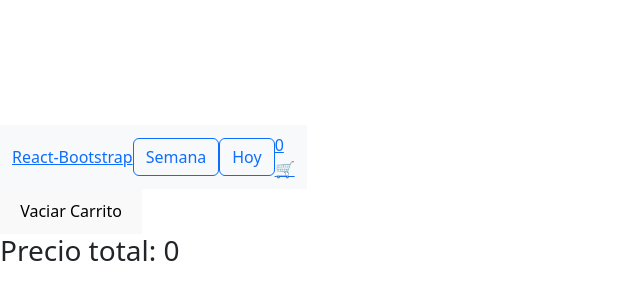
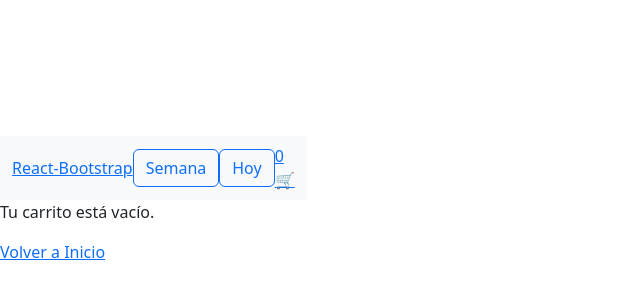
Before and after one commit to Valen-Quimey/tutto-pedidos-app, a React (Create React App) app: page /cart in a window 1280 px wide. Shown: the part 200-500 px from the top of the page, without its empty margins (0-640 px from the left). Built offline with nearby package versions, Linux system fonts and the light colour scheme.

Commit message:
nuevo commit

```diff
--- a/src/components/CartContainer/CartContainer.jsx
+++ b/src/components/CartContainer/CartContainer.jsx
@@ -1,22 +1,33 @@
-import { useCartContext } from "../../context/CartContext"
+import { Link } from "react-router-dom";
+import { useCartContext } from "../../context/CartContext";
 
 const CartContainer = () => {
-
-
-  const {cartList, deleteCart, eliminarProducto, precioTotal} = useCartContext()
-
+  const { cartList, deleteCart, eliminarProducto, precioTotal } = useCartContext();
 
   return (
     <div>
-      {cartList.map(prod => <div key={prod.id}>
-          <img src={prod.imageUrl} alt={prod.name} className="w-25"/>
-          {prod.name} - ${prod.price} - Cantidad: {prod.quantity}
-          <button className="btn btn-danger" onClick={ () => eliminarProducto(prod.id) }> X </button>
-      </div>)}
-      <button onClick={deleteCart}>Vaciar Carrito</button>
-        <h3>Precio total: {precioTotal()}</h3>
+      {cartList.length === 0 ? (
+        <div>
+          <p>Tu carrito está vacío.</p>
+          <Link to="/">Volver a Inicio</Link>
+        </div>
+      ) : (
+        <div>
+          {cartList.map((prod) => (
+            <div key={prod.id}>
+              <img src={prod.imageUrl} alt={prod.name} className="w-25" />
+              {prod.name} - ${prod.price} - Cantidad: {prod.quantity}
+              <button className="btn btn-danger" onClick={() => eliminarProducto(prod.id)}>
+                X
+              </button>
+            </div>
+          ))}
+          <button onClick={deleteCart}>Vaciar Carrito</button>
+          <h3>Precio total: {precioTotal()}</h3>
+        </div>
+      )}
     </div>
-  )
-}
+  );
+};
 
-export default CartContainer
+export default CartContainer;
--- a/src/components/ItemDetailContainer/ItemDetialContainer.jsx
+++ b/src/components/ItemDetailContainer/ItemDetialContainer.jsx
@@ -1,15 +1,12 @@
 import { useEffect, useState } from "react"
 import { useParams } from "react-router-dom"
-
 import { mFetch } from "../../utils/mockFetch"
 import ItemDetail from "./ItemDetail/ItemDetail"
-
-
-
 
 const ItemDetialContainer = () => {
     // api manejo de estados etc
     const [product, setProduct ] = useState({})
+   const [ loading, setLoading ] = useState(true)
     const { pid } = useParams()
     console.log(pid)
 
@@ -18,12 +15,11 @@ const ItemDetialContainer = () => {
 mFetch(Number(pid))
 .then(resp => setProduct(resp))
 .catch(err=> console.log(err))
-        // .finally(set loading)
+.finally(()=> setLoading(false))
 },[pid])
-
     return (
         <div>
-            <ItemDetail product={product} />
+           {loading ? <h1>Loading...</h1> : <ItemDetail product={product} /> }
         </div>
     )
 }
```
Also changed, not shown: main.jsx (added, +12 -0 lines), 1 other file (tests, documents, lock files or other folders). Lines whose indentation alone changed are shown as unchanged.
